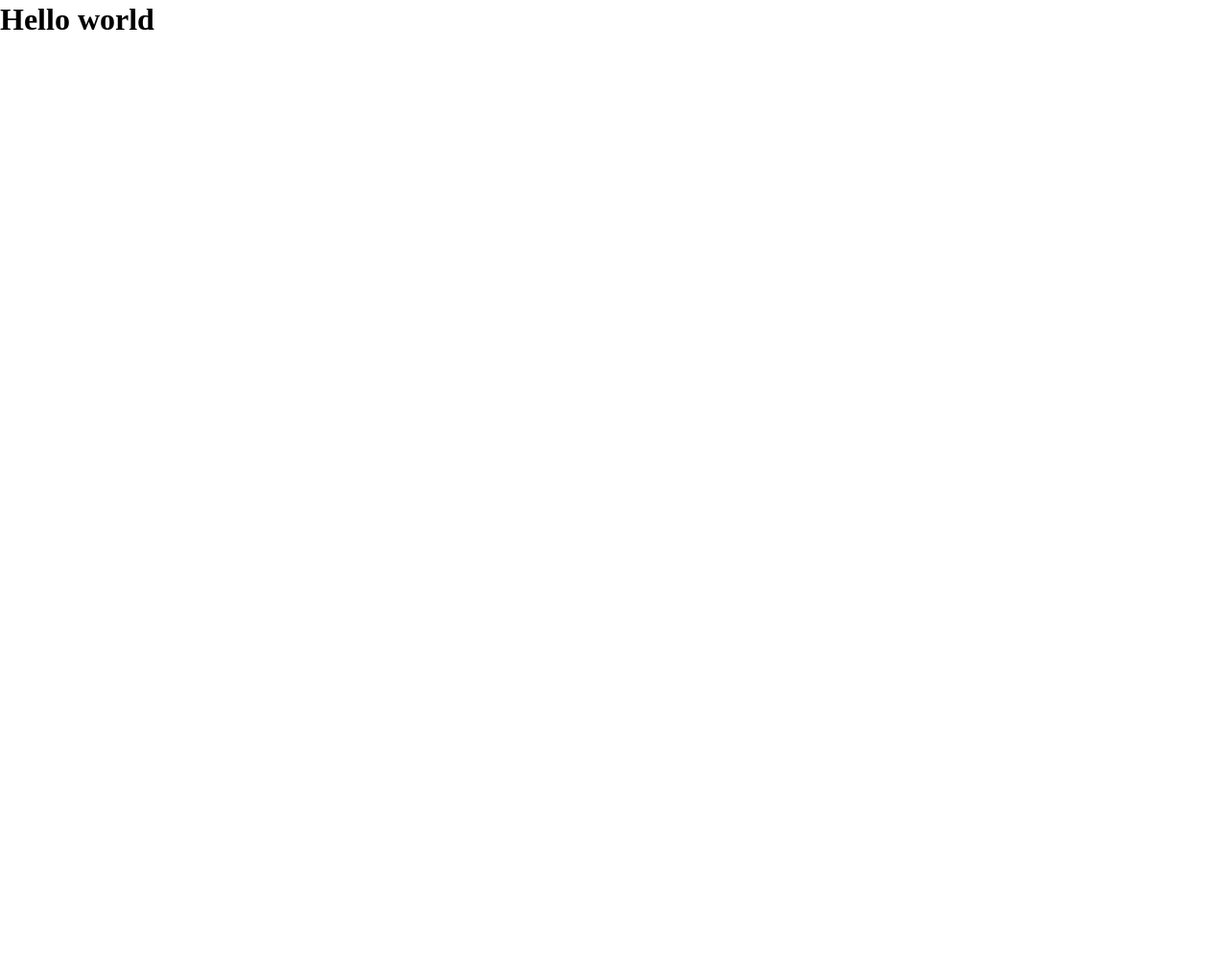
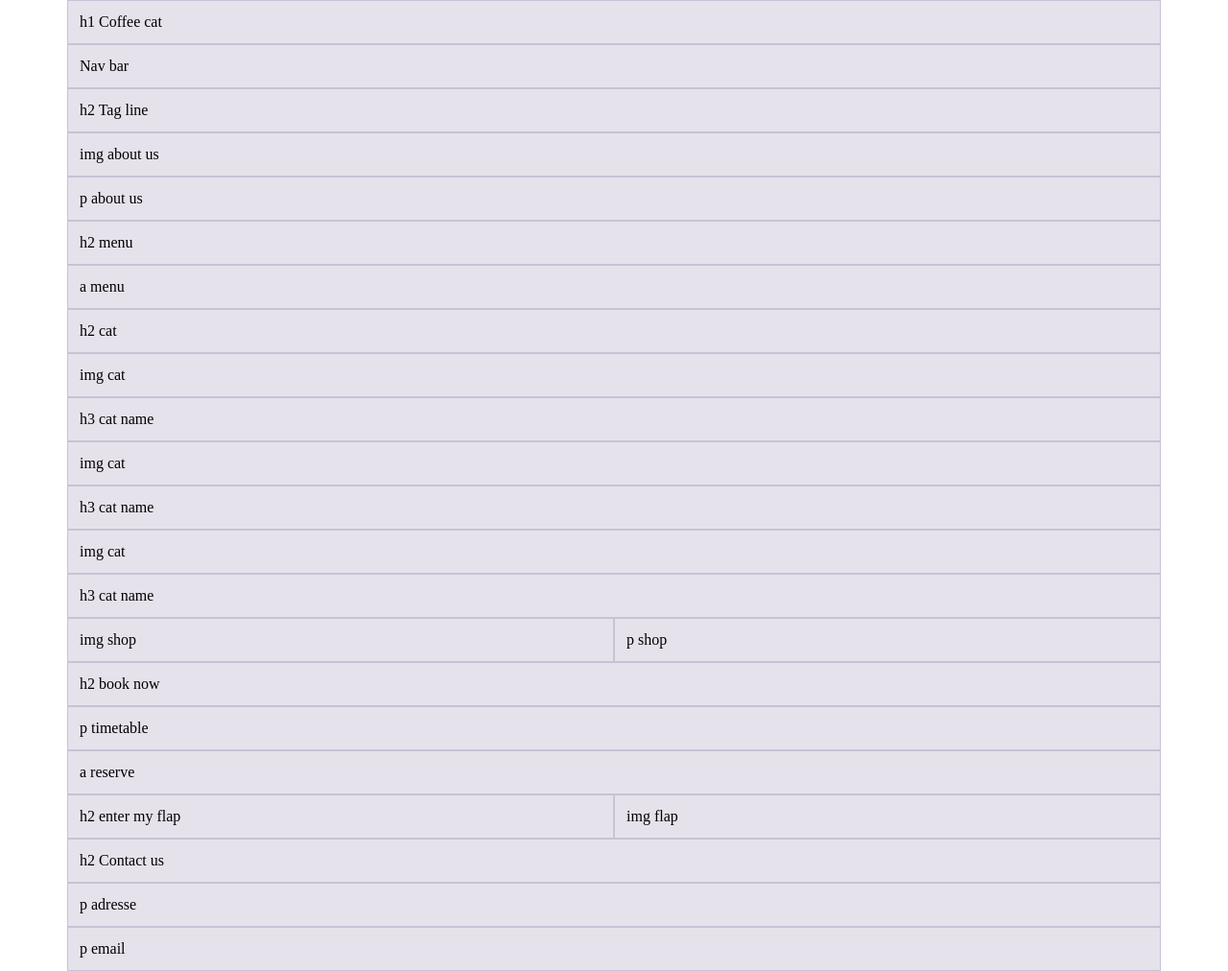
Before and after one commit to ElenoreGill/imd21-coffee-cat, a website built with Parcel: page src/index.html in a window 1280 px wide. Shown: the whole page at 96% size. Before the commit the page ends 800 px from the top, so only its background shows below. Built offline with nearby package versions, Linux system fonts and the light colour scheme.

Commit message:
bootstap general layout

```diff
--- a/package.json
+++ b/package.json
@@ -15,7 +15,7 @@
   "license": "ISC",
   "homepage": "https://github.com/eikon-frontend/starterkit",
   "parcel-namer-rewrite": {
-    "developmentDisable" : true,
+    "developmentDisable": true,
     "rules": {
       "(.*)\\.(css)": "css/$1.$2",
       "(.*)\\.(js)": "js/$1.$2",
@@ -24,10 +24,14 @@
     }
   },
   "devDependencies": {
+    "@parcel/transformer-sass": "^2.6.2",
     "parcel": "^2.6.2",
     "parcel-namer-rewrite": "^2.0.0-rc.2",
     "posthtml-include": "^1.7.1",
     "rimraf": "^3.0.2",
     "sass": "^1.42.1"
+  },
+  "dependencies": {
+    "bootstrap": "^5.2.3"
   }
 }
--- a/src/index.html
+++ b/src/index.html
@@ -6,9 +6,47 @@
     <meta name="viewport" content="width=device-width, initial-scale=1.0" />
     <link rel="stylesheet" href="scss/main.scss" />
   </head>
+  <header>
+    <div class="container">
+      <div class="row">
+        <div class="col-12">h1 Coffee cat</div>
+        <div class="col-12">Nav bar</div>
+      </div>
+    </div>
+  </header>
   <body>
-    <h1>Hello world</h1>
-
+    <div class="container">
+      <div class="row">
+        <div class="col-12">h2 Tag line</div>
+        <div class="col-12">img about us</div>
+        <div class="col-12">p about us</div>
+        <div class="col-12">h2 menu</div>
+        <div class="col-12">a menu</div>
+        <div class="col-12">h2 cat</div>
+        <div class="col-12">img cat</div>
+        <div class="col-12">h3 cat name</div>
+        <div class="col-12">img cat</div>
+        <div class="col-12">h3 cat name</div>
+        <div class="col-12">img cat</div>
+        <div class="col-12">h3 cat name</div>
+        <div class="col-6">img shop</div>
+        <div class="col-6">p shop</div>
+        <div class="col-12">h2 book now</div>
+        <div class="col-12">p timetable</div>
+        <div class="col-12">a reserve</div>
+        <div class="col-6">h2 enter my flap</div>
+        <div class="col-6">img flap</div>
+      </div>
+    </div>
+    <footer>
+      <div class="container">
+        <div class="row">
+          <div class="col-12">h2 Contact us</div>
+          <div class="col-12">p adresse</div>
+          <div class="col-12">p email</div>
+        </div>
+      </div>
+    </footer>
     <script src="js/main.js" type="module"></script>
   </body>
 </html>
--- a/src/scss/main.scss
+++ b/src/scss/main.scss
@@ -1,3 +1,4 @@
+@import "bootstrap/scss/bootstrap-grid";
 /* ====================================
 // css variables
 // ==================================== */
@@ -42,3 +43,14 @@ video {
 /* ====================================
 // base rules
 // ==================================== */
+.row + .row {
+  margin-top: 16px;
+}
+
+.row > .col,
+.row > [class^="col-"] {
+  padding-top: 12px;
+  padding-bottom: 12px;
+  background-color: rgba(86, 61, 124, 0.15);
+  border: 1px solid rgba(86, 61, 124, 0.2);
+}
```
Also changed, not shown: 1 other file.
